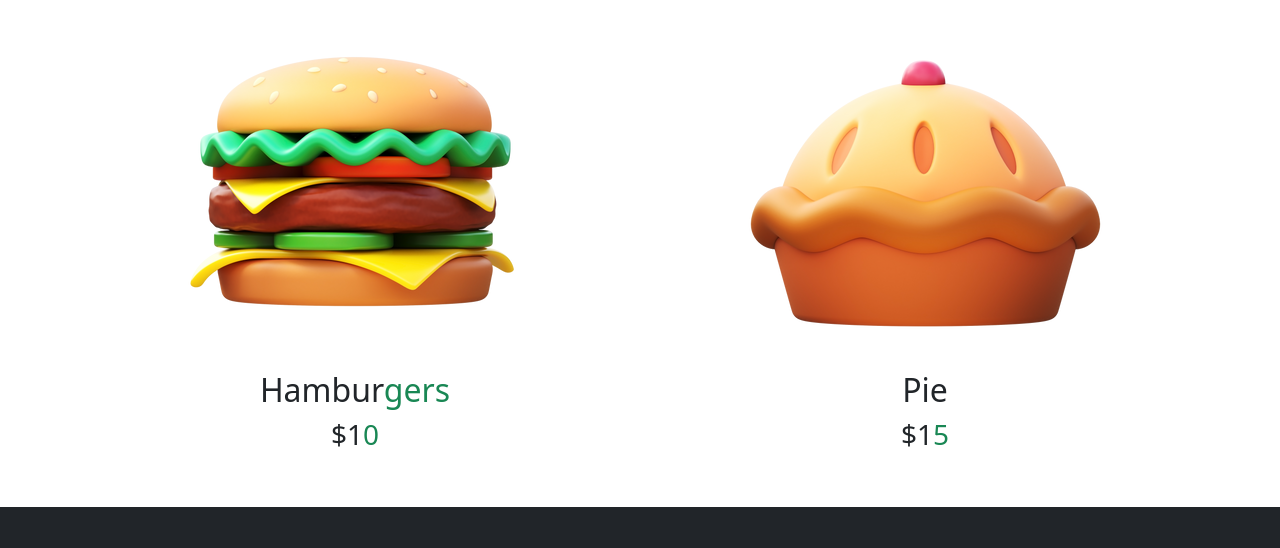
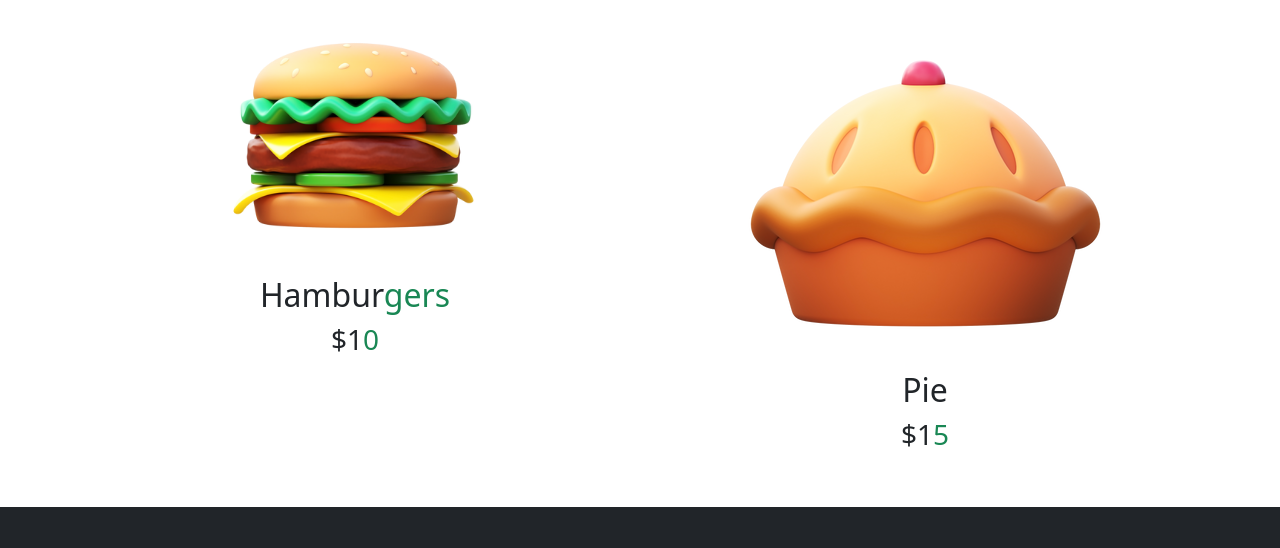
Before and after one commit to chuchu2005/RestaurantWebsite, a plain HTML site: page index.html in a window 1280 px wide. Shown: the part 627-1175 px from the top of the page. Drawn offline with nearby package versions, Linux system fonts and the light colour scheme.

Commit message:
Update index.html

```diff
--- a/index.html
+++ b/index.html
@@ -50,7 +50,7 @@
         <div class="text-center h2 text-dark">Our <span class="text-success">Menu</span></div>
       <div class="container text-center">
         <div class="row">
-          <div class="col"> <img src="images/3d-fluency-hamburger.png" class="img-fluid" alt=""> <h2> Hambur<span class="text-success">gers </h2> <p class="h3">$1<span class="text-success">0 </span></p></div>
+          <div class="col"> <img src="images/3d-fluency-hamburger.png" class="img-fluid w-50" alt=""> <h2> Hambur<span class="text-success">gers </h2> <p class="h3">$1<span class="text-success">0 </span></p></div>
                 <div class="col"> <img src="images/3d-fluency-pie.png" class="img-fluid" alt=""> <h2> Pie </h2> <p class="h3">$1<span class="text-success">5 </span></p></div>
 
 
```
